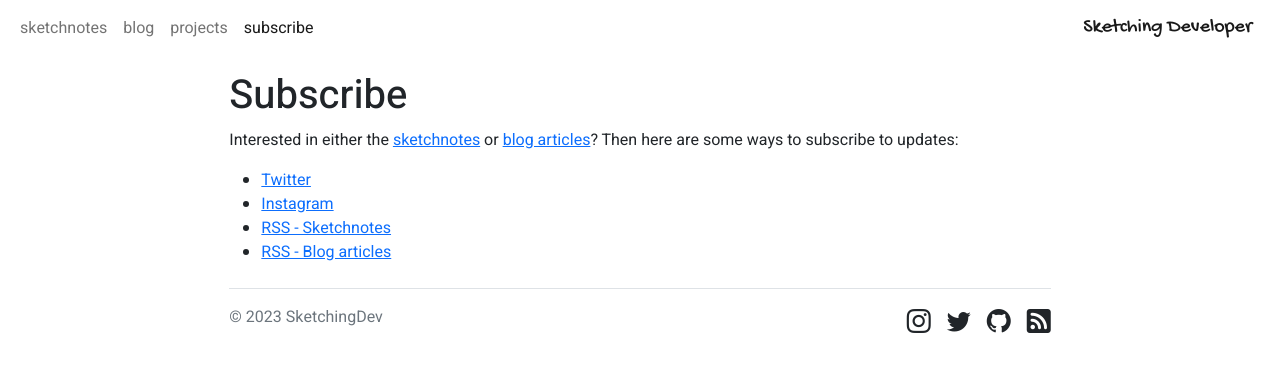
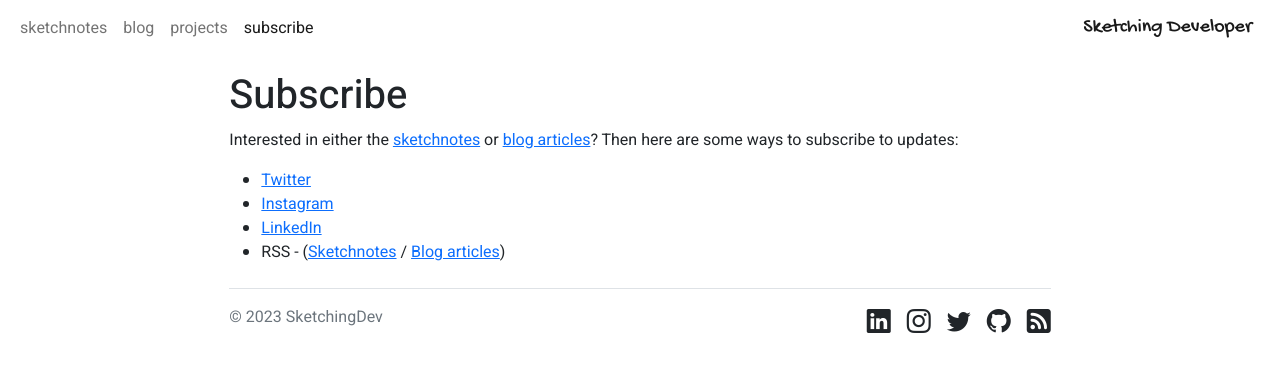
Before and after one commit to SketchingDev/sketchingdev.github.io, a Jekyll site: the page built from subscribe.md, in a window 1280 px wide. Shown: the top 372 px of the page. Built offline with Jekyll 4.4.1, drawn with Linux system fonts in a browser that asks for light colours; nearby versions of some CDN libraries.

Commit message:
Add linkedin

```diff
--- a/_includes/footer.html
+++ b/_includes/footer.html
@@ -1,6 +1,11 @@
 <footer class="d-flex justify-content-between pt-3 mt-4 border-top">
     <p class="text-center text-muted">&copy; {{ site.time | date: '%Y' }} {{ site.author.name }}</p>
     <ul class="list-unstyled d-flex" style="font-size: 1.5em">
+        <li class="ms-3">
+            <a class="link-dark" href="https://www.linkedin.com/in/lucas-woodward-the-dev/">
+                <i class="bi-linkedin" role="img" aria-label="LinkedIn"></i>
+            </a>
+        </li>
         <li class="ms-3">
             <a class="link-dark" href="https://www.instagram.com/sketchingdev/">
                 <i class="bi-instagram" role="img" aria-label="Instagram"></i>
--- a/subscribe.md
+++ b/subscribe.md
@@ -7,5 +7,5 @@ Interested in either the [sketchnotes]({{ domain }}/) or [blog articles]({{ doma
 
 * [Twitter](https://twitter.com/SketchingDev)
 * [Instagram](https://www.instagram.com/sketchingdev/)
-* [RSS - Sketchnotes]({{ domain }}/feed/sketchnotes.xml)
-* [RSS - Blog articles]({{ domain }}/feed.xml)
+* [LinkedIn](https://www.linkedin.com/in/lucas-woodward-the-dev/)
+* RSS - ([Sketchnotes]({{ domain }}/feed/sketchnotes.xml) / [Blog articles]({{ domain }}/feed.xml))
```
